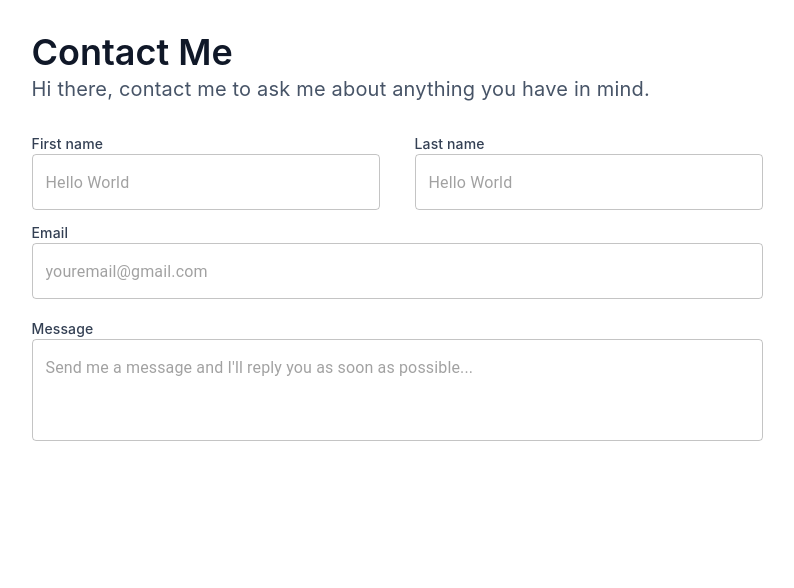
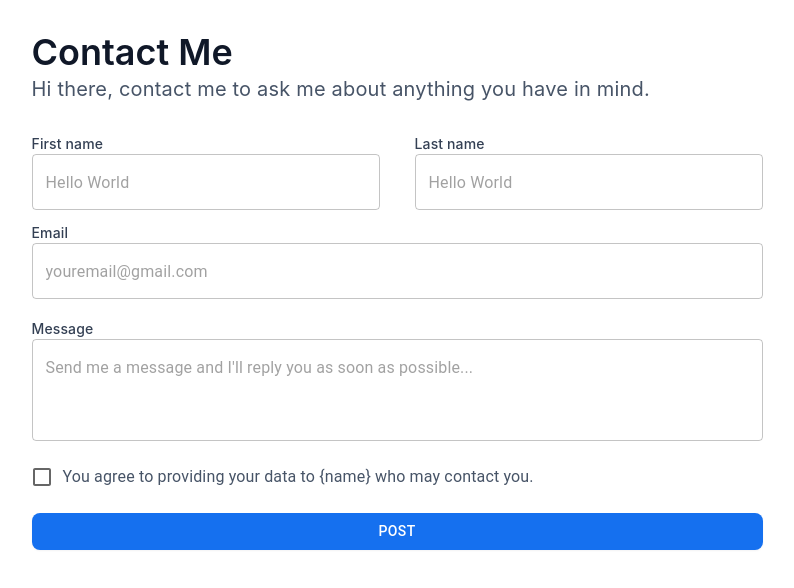
Before and after one commit to uniquejoel/HNG-Task-1, a React (Create React App) app: page /contact in a window 1280 px wide. Shown: the top 588 px of the page, without its empty margins (243-1037 px from the left). Built offline with nearby package versions, Linux system fonts and the light colour scheme.

Commit message:
checkbox and submit

```diff
--- a/src/components/Contact.js
+++ b/src/components/Contact.js
@@ -1,6 +1,6 @@
 
 import styled from '@emotion/styled'
-import { TextField, Typography } from '@mui/material'
+import { Button, Checkbox, FormControlLabel, TextField, Typography } from '@mui/material'
 import { Box, Stack } from '@mui/system'
 import React from 'react'
 
@@ -141,7 +141,7 @@ const Contact = () => {
         <TextField
          sx={{
             width: "100%",
-            marginBottom: '35px',
+            marginBottom: '15px',
 
         }}
         rows={3}
@@ -152,6 +152,30 @@ const Contact = () => {
        />
        </Box>
 
+       <FormControlLabel
+        sx={{
+            fontFamily: 'Inter',
+            fontStyle: 'normal',
+            fontWeight: '400',
+            fontSize: '16px',
+            lineHeight: '24px',
+            marginBottom: '15px',
+            color: '#475467'
+        }}
+       control={<Checkbox />}
+       label="You agree to providing your data to {name} who may contact you." />
+
+       <Button
+              sx={{
+                width: "100%",
+                background: '#1570EF',
+                boxShadow: '0px 1px 2px rgba(16, 24, 40, 0.05)',
+                borderRadius: '8px',
+                color: '#ffffff',
+                "&:hover": { backgroundColor: "#1570EF"}
+            }}
+       >Post</Button>
+
 
 
     </StyledBox>
```
